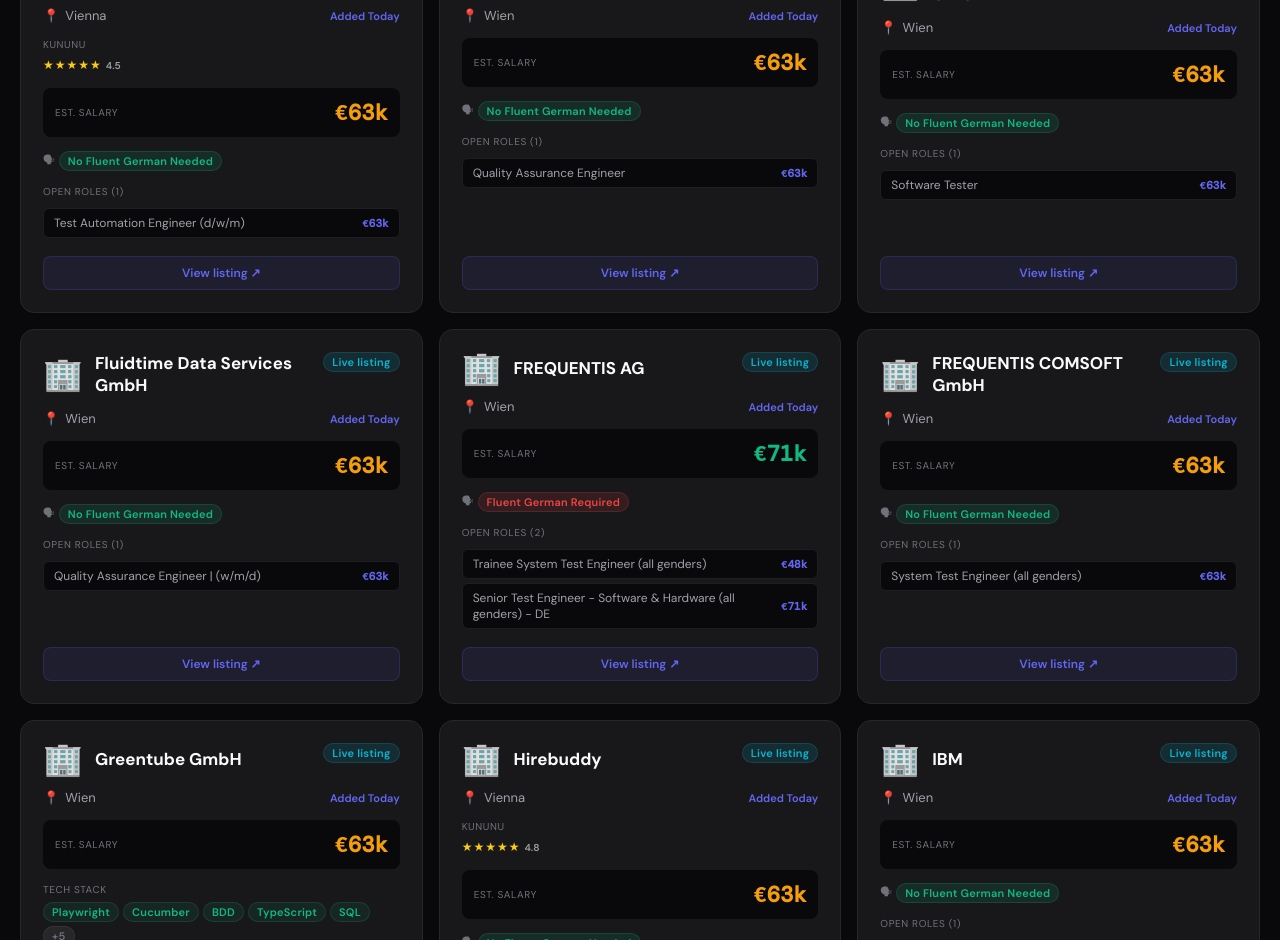
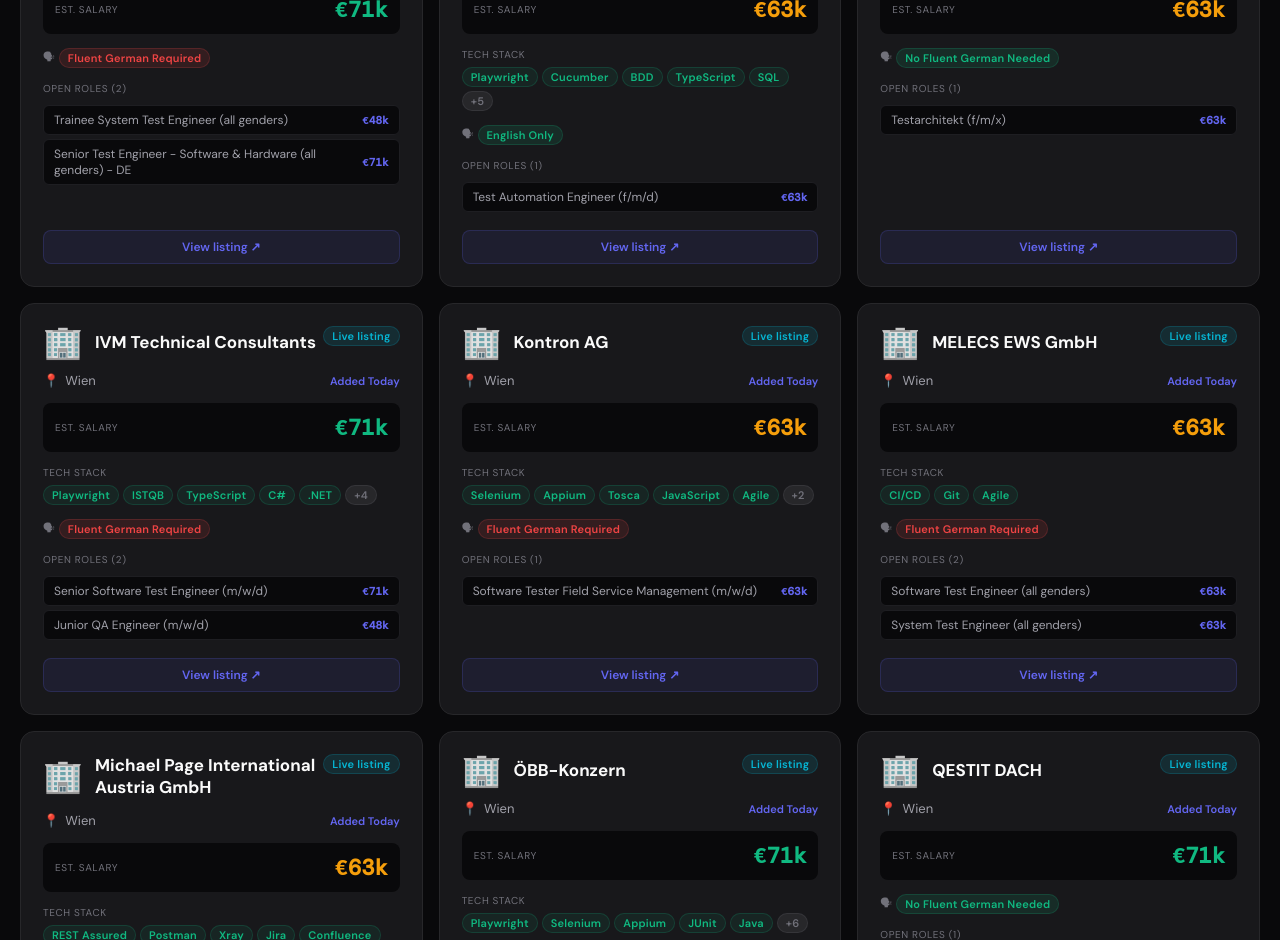
Before and after one commit to Konoszaf1/vienna-set-tracker, a React (Vite) app: page / in a window 1280 px wide. Shown: the part 1860-2800 px from the top of the page. Built offline with nearby package versions, Linux system fonts and the light colour scheme.

Commit message:
feat: implement hybrid liveness checker for job listings using Playwright Chromium

```diff
--- a/public/jobs.json
+++ b/public/jobs.json
@@ -1,6 +1,6 @@
 {
   "lastUpdated": "2026-05-21T10:43:36.492136+00:00",
-  "count": 46,
+  "count": 31,
   "jobs": [
     {
       "url": "https://www.karriere.at/jobs/7779197",
@@ -355,104 +355,6 @@
       "lng": 16.3730485
     },
     {
-      "url": "https://www.kununu.com/job-postings/at/511f1dd2-dca6-4a97-bdd8-33998cd7ecee",
-      "title": "Test Automation Engineer (d/w/m)",
-      "company": "EBCONT",
-      "source": "kununu: Test Automation",
-      "city": "Vienna",
-      "address": "Vienna",
-      "zip": null,
-      "kununuScore": 4.5,
-      "techStack": [],
-      "langReq": "de-basic",
-      "lat": 48.1857192,
-      "lng": 16.4221587
-    },
-    {
-      "url": "https://www.kununu.com/job-postings/at/097d29d3-1c24-47b9-8859-6992fa35427d",
-      "title": "Test Automation Engineer (w/m/d)",
-      "company": "Hirebuddy",
-      "source": "kununu: Test Automation",
-      "city": "Vienna",
-      "address": "Vienna",
-      "zip": null,
-      "kununuScore": 4.8,
-      "techStack": [],
-      "langReq": "de-basic",
-      "lat": 48.1857192,
-      "lng": 16.4221587
-    },
-    {
-      "url": "https://www.kununu.com/job-postings/at/9f9f945c-e677-40f8-a781-91234155af22",
-      "title": "Senior Test Automation Engineer (m/w/d) - Gefahrenmanagementsysteme",
-      "company": "PKE Holding AG",
-      "source": "kununu: Test Automation",
-      "city": "Vienna",
-      "address": "Computerstraße, 6, 1100, KG Inzersdorf Stadt",
-      "zip": null,
-      "kununuScore": 3.8,
-      "techStack": [],
-      "langReq": "de-basic",
-      "lat": 48.1591557,
-      "lng": 16.3401205
-    },
-    {
-      "url": "https://www.kununu.com/job-postings/at/5a6458e3-8fd0-4681-a7d6-46e0249251c8",
-      "title": "Junior QA Engineer - Zutrittskontrollsysteme",
-      "company": "PKE Holding AG",
-      "source": "kununu: QA Engineer",
-      "city": "Vienna",
-      "address": "Computerstraße, 6, 1100, KG Inzersdorf Stadt",
-      "zip": null,
-      "kununuScore": 3.8,
-      "techStack": [],
-      "langReq": "de-basic",
-      "lat": 48.1591557,
-      "lng": 16.3401205
-    },
-    {
-      "url": "https://www.kununu.com/job-postings/at/f20effc1-a1a9-40e7-9f1b-3b12706f98e2",
-      "title": "Senior QA Engineer (m/w/d) & Testautomation - Plattformservices",
-      "company": "PKE Holding AG",
-      "source": "kununu: QA Engineer",
-      "city": "Vienna",
-      "address": "Computerstraße, 6, 1100, KG Inzersdorf Stadt",
-      "zip": null,
-      "kununuScore": 3.8,
-      "techStack": [],
-      "langReq": "de-basic",
-      "lat": 48.1591557,
-      "lng": 16.3401205
-    },
-    {
-      "url": "https://www.kununu.com/job-postings/at/ff5d3419-e968-496f-9f6e-3e08ed59efd1",
-      "title": "AI and Automation Engineer-Information Security Governance",
-      "company": "Roche in Österreich",
-      "source": "kununu: QA Engineer",
-      "city": "Vienna",
-      "address": "Wipplingerstraße, 27, 1010, Innere Stadt",
-      "zip": null,
-      "kununuScore": 4.1,
-      "techStack": [],
-      "langReq": "de-basic",
-      "lat": 48.2131934,
-      "lng": 16.367351
-    },
-    {
-      "url": "https://www.kununu.com/job-postings/at/b61136c3-de78-462b-816a-866866e76a78",
-      "title": "Lead Software Development Engineer in Test",
-      "company": "Roche in Österreich",
-      "source": "kununu: QA Engineer",
-      "city": "Vienna",
-      "address": "Wipplingerstraße, 27, 1010, Innere Stadt",
-      "zip": null,
-      "kununuScore": 4.1,
-      "techStack": [],
-      "langReq": "de-basic",
-      "lat": 48.2131934,
-      "lng": 16.367351
-    },
-    {
       "url": "https://www.linkedin.com/jobs/view/4416095694",
       "title": "Quality Assurance Engineer",
       "company": "AAA Global",
@@ -530,50 +432,6 @@
       "lng": 16.3546726
     },
     {
-      "url": "https://at.indeed.com/viewjob?jk=d908d19278f213b6",
-      "title": "Senior QA Engineer (m/w/d)",
-      "company": "TechTalk",
-      "source": "jobspy-indeed",
-      "address": "Leonard-Bernstein-Straße 10, 1220 Wien",
-      "city": "Wien",
-      "zip": null,
-      "lat": 48.2364804,
-      "lng": 16.4133714
-    },
-    {
-      "url": "https://at.indeed.com/viewjob?jk=e868f7c103532138",
-      "title": "AI Automation Engineer",
-      "company": "nyra health",
-      "source": "jobspy-indeed",
-      "address": "Salzgries 19, 1010 Wien, Innere Stadt",
-      "city": "Wien",
-      "zip": null,
-      "lat": 48.2132964,
-      "lng": 16.3707901
-    },
-    {
-      "url": "https://at.indeed.com/viewjob?jk=cbff00885972fe85",
-      "title": "Quality Assurance Engineer | (w/m/d)",
-      "company": "Fluidtime Data Services GmbH",
-      "source": "jobspy-indeed",
-      "address": "Neubaugasse, 12-14/25, 1070, Neubau",
-      "city": "Wien",
-      "zip": null,
-      "lat": 48.1993835,
-      "lng": 16.3501252
-    },
-    {
-      "url": "https://at.indeed.com/viewjob?jk=5d343fa1278b41b0",
-      "title": "Assembly & QA Engineer - Power Electronics",
-      "company": "Reasunta Technology",
-      "source": "jobspy-indeed",
-      "address": "Wien, W, AT",
-      "city": "Wien",
-      "zip": null,
-      "lat": 48.1822872,
-      "lng": 16.3923295
-    },
-    {
       "url": "https://www.linkedin.com/jobs/view/4399977766",
       "title": "Quality Engineer",
       "company": "Trayport",
@@ -583,28 +441,6 @@
       "zip": null,
       "lat": 48.1686875,
       "lng": 16.3336346
-    },
-    {
-      "url": "https://at.indeed.com/viewjob?jk=f8ac24c82370f72b",
-      "title": "Supplier Quality Assurance Engineer (all genders)",
-      "company": "Beyond Gravity",
-      "source": "jobspy-indeed",
-      "address": "Stachegasse, 13, 1120, Katastralgemeinde Hetzendorf",
-      "city": "Wien",
-      "zip": null,
-      "lat": 48.1619354,
-      "lng": 16.3107841
-    },
-    {
-      "url": "https://at.indeed.com/viewjob?jk=50267476e3185d0b",
-      "title": "System Test Engineer (all genders)",
-      "company": "FREQUENTIS COMSOFT GmbH",
-      "source": "jobspy-indeed",
-      "address": "Innovationsstraße, 1, 1100, KG Inzersdorf Stadt",
-      "city": "Wien",
-      "zip": null,
-      "lat": 48.1639426,
-      "lng": 16.3342088
     },
     {
       "url": "https://www.linkedin.com/jobs/view/4408624945",
@@ -627,29 +463,6 @@
       "zip": null,
       "lat": 48.2319522,
       "lng": 16.4137062
-    },
-    {
-      "url": "https://at.indeed.com/viewjob?jk=c2f8a74f15a5c7d2",
-      "title": "Software Tester with experience (Enterprise Imaging) (m/f/d)",
-      "company": "AGFA",
-      "source": "jobspy-indeed",
-      "address": "Linke Wienzeile, 236, 1150, Katastralgemeinde Sechshaus",
-      "city": "Wien",
-      "zip": null,
-      "lat": 48.1846345,
-      "lng": 16.332828
-    },
-    {
-      "url": "https://at.indeed.com/viewjob?jk=312acd402af925a1",
-      "title": "Servicetechniker / Software tester",
-      "company": "Jarosch & Haas GmbH",
-      "source": "jobspy-indeed",
-      "address": "Rotenturmstraße, 29, 1010, Innere Stadt",
-      "city": "Wien",
-      "zip": null,
-      "lat": 48.2117847,
-      "lng": 16.375957,
-      "kununuScore": 3.4
     },
     {
       "url": "https://www.linkedin.com/jobs/view/4410472405",
@@ -727,5 +540,5 @@
       "non-software-domain": 2
     }
   },
-  "lastVerified": "2026-05-21T10:44:06.390Z"
+  "lastVerified": "2026-05-21T21:16:56.739Z"
 }
```
Also changed, not shown: scripts/verify-jobs.mjs (+110 -24 lines).
